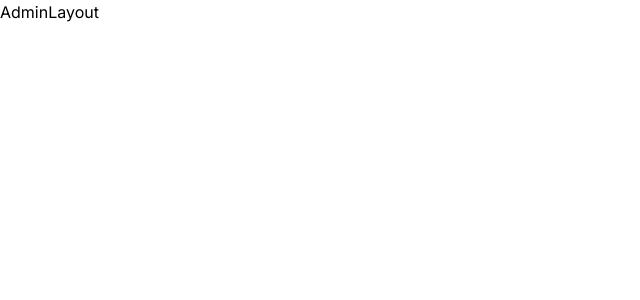
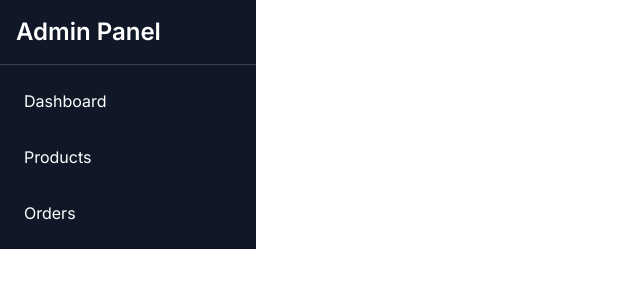
Before and after one commit to hridik-suresh/Rabbit-Co, a React (Vite) app in the folder frontend/vite-project/: page /admin in a window 1280 px wide. Shown: the top 300 px of the page, without its empty margins (0-640 px from the left). Built offline with nearby package versions, Linux system fonts and the light colour scheme.

Commit message:
Basic layout for the Admin layout is created.

```diff
--- a/frontend/vite-project/src/components/Admin/AdminLayout.jsx
+++ b/frontend/vite-project/src/components/Admin/AdminLayout.jsx
@@ -1,5 +1,49 @@
+import { useState } from "react";
+import { FaBars } from "react-icons/fa";
+import { Outlet } from "react-router-dom";
+
+import AdminSidebar from "./AdminSidebar";
+
 const AdminLayout = () => {
-  return <div>AdminLayout</div>;
+  const [isSidebarOpen, setIsSidebarOpen] = useState(false);
+
+  const toggleSidebar = () => {
+    setIsSidebarOpen(!isSidebarOpen);
+  };
+
+  return (
+    <div className="flex min-h-screen flex-col md:flex-row relative">
+      {/* Moblile toggle button */}
+      <div className="flex md:hidden p-4 bg-gray-900 text-white z-20">
+        <button onClick={toggleSidebar}>
+          <FaBars size={24} />
+        </button>
+        <h1 className="ml-4 text-xl font-medium">Admin Dashboard</h1>
+      </div>
+      {/* Overlay for mobile sidebar */}
+      {isSidebarOpen && (
+        <div
+          className="fixed inset-0 bg-black opacity-50 z-10 md:hidden"
+          onClick={toggleSidebar}
+        ></div>
+      )}
+
+      {/* Sidebar */}
+      <div
+        className={`fixed top-0 left-0 h-full w-64 bg-gray-900 text-white transform transition-transform duration-300 z-20 ${
+          isSidebarOpen ? "translate-x-0" : "-translate-x-full"
+        } md:translate-x-0 md:static md:flex md:flex-col`}
+      >
+        {/* Sidebar content */}
+        <AdminSidebar />
+      </div>
+
+      {/* Main content area */}
+      <div className="grow p-6 overflow-auto">
+        <Outlet />
+      </div>
+    </div>
+  );
 };
 
 export default AdminLayout;
--- /dev/null
+++ b/frontend/vite-project/src/components/Admin/AdminSidebar.jsx
@@ -0,0 +1,39 @@
+const AdminSidebar = () => {
+  return (
+    <div className="w-64 h-full bg-gray-900 text-white flex flex-col">
+      <div className="p-4 border-b border-gray-700">
+        <h2 className="text-2xl font-semibold">Admin Panel</h2>
+      </div>
+      <nav className="flex-1 p-4">
+        <ul className="space-y-4">
+          <li>
+            <a
+              href="/admin/dashboard"
+              className="block hover:bg-gray-700 p-2 rounded"
+            >
+              Dashboard
+            </a>
+          </li>
+          <li>
+            <a
+              href="/admin/products"
+              className="block hover:bg-gray-700 p-2 rounded"
+            >
+              Products
+            </a>
+          </li>
+          <li>
+            <a
+              href="/admin/orders"
+              className="block hover:bg-gray-700 p-2 rounded"
+            >
+              Orders
+            </a>
+          </li>
+        </ul>
+      </nav>
+    </div>
+  );
+};
+
+export default AdminSidebar;
--- a/frontend/vite-project/src/components/Common/Navbar.jsx
+++ b/frontend/vite-project/src/components/Common/Navbar.jsx
@@ -55,7 +55,14 @@ function Navbar() {
             Bottom Wear
           </Link>
         </div>
+        {/* Right icons */}
         <div className="flex items-center space-x-4">
+          <Link
+            to="/admin"
+            className="block bg-black px-2 rounded text-sm text-white"
+          >
+            Admin
+          </Link>
           <Link to="/profile" className="hover:text-black">
             <HiOutlineUser className="size-6 text-gray-700" />
           </Link>
```
